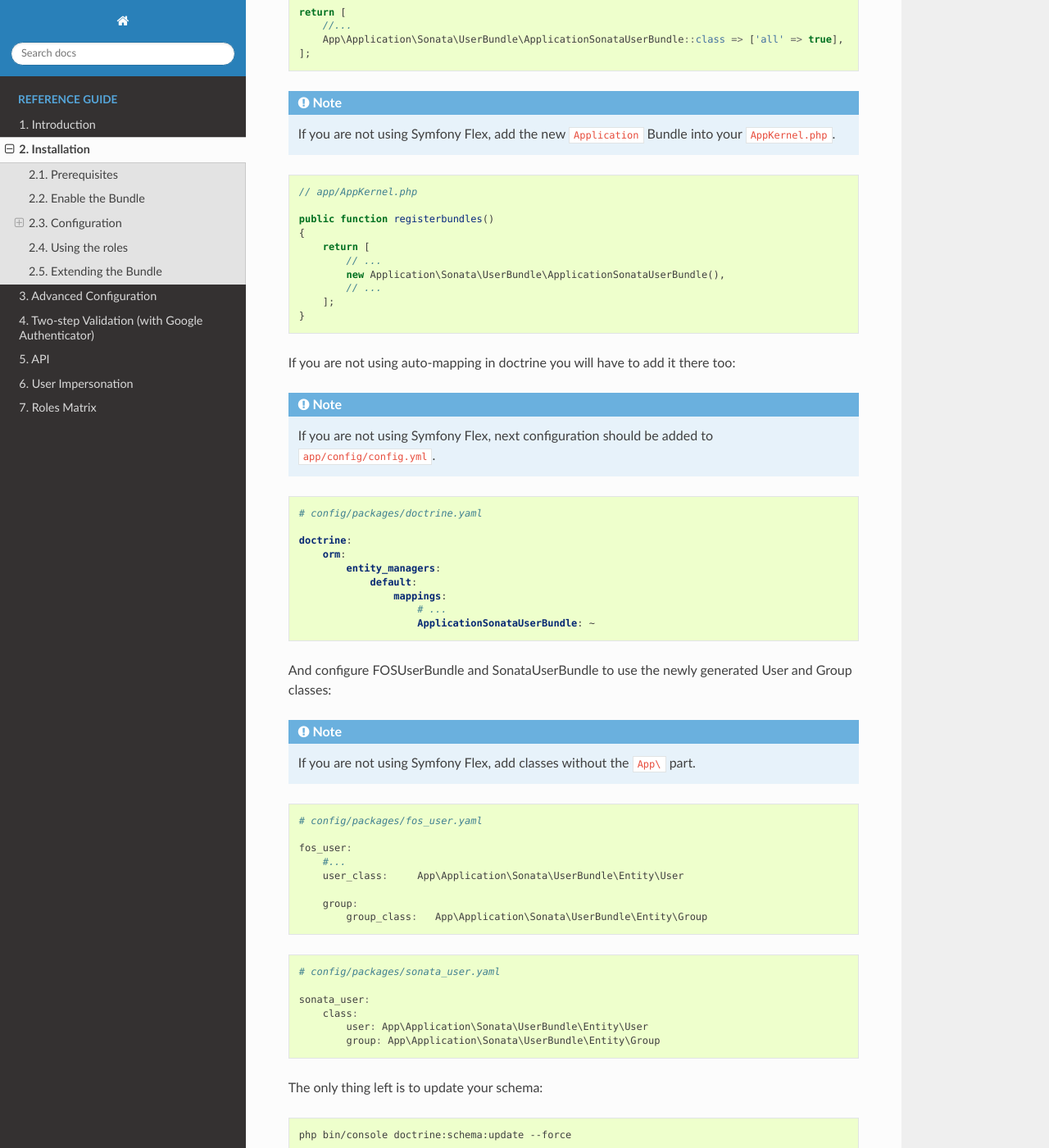
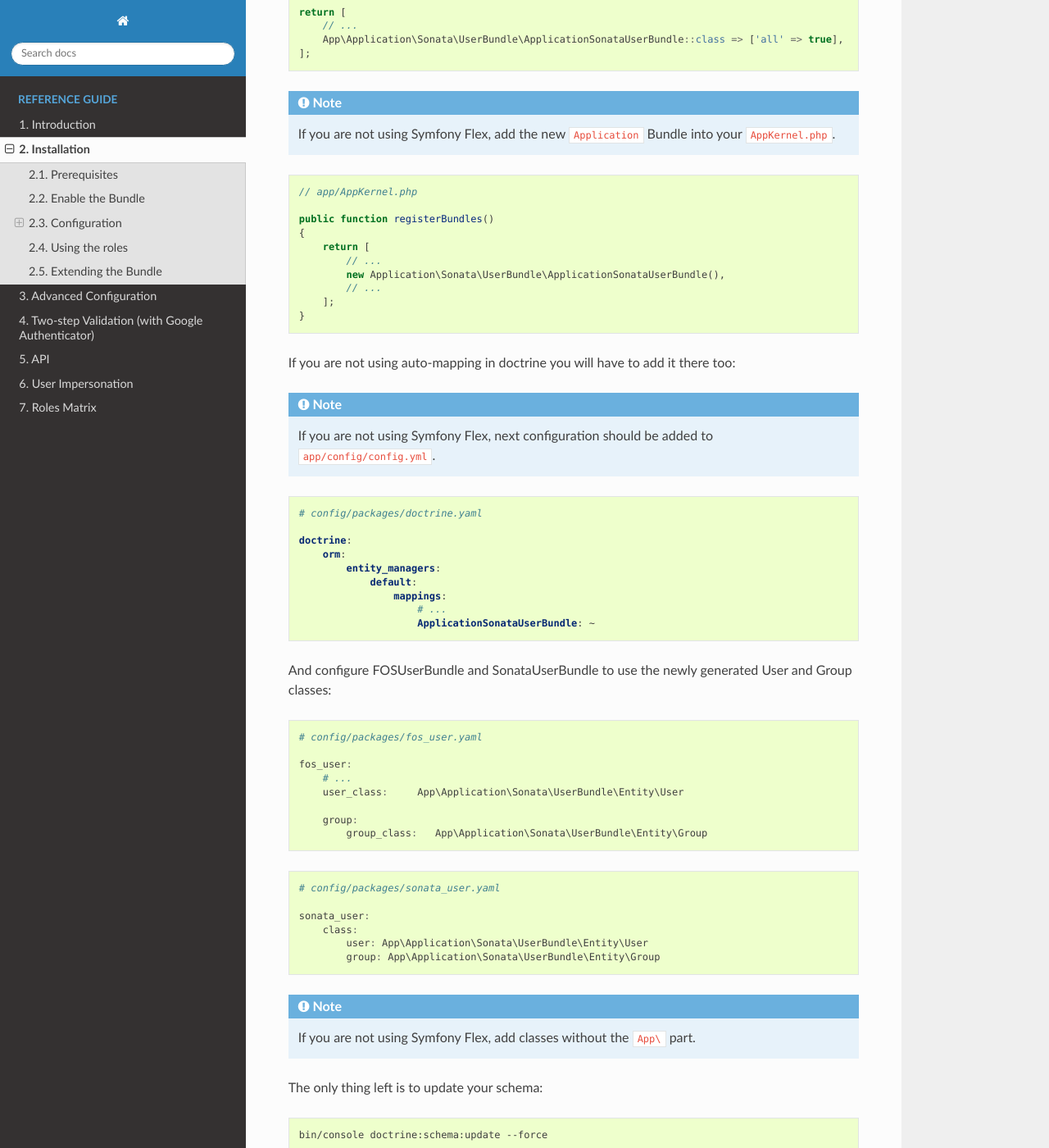
Before and after one commit to sonata-project/SonataUserBundle, a Sphinx documentation site: the page built from docs/reference/installation.rst, in a window 1280 px wide and 1400 px high, scrolled down 6124 px. Shown: the whole window at 82% size. Built offline with Sphinx 7.4.7 and the Read the Docs theme 2.0.0, drawn with Linux system fonts in a browser that asks for light colours; some of the changed text lies outside the part shown.

Commit message:
Fix docs

```diff
--- a/docs/reference/installation.rst
+++ b/docs/reference/installation.rst
@@ -40,7 +40,7 @@
     // config/bundles.php
 
     return [
-        //...
+        // ...
         Sonata\AdminBundle\SonataAdminBundle::class => ['all' => true],
         Sonata\CoreBundle\SonataCoreBundle::class => ['all' => true],
         Sonata\BlockBundle\SonataBlockBundle::class => ['all' => true],
@@ -58,7 +58,7 @@
 
     // app/AppKernel.php
 
-    public function registerbundles()
+    public function registerBundles()
     {
         return [
             new Sonata\AdminBundle\SonataAdminBundle(),
@@ -323,7 +323,7 @@
     // config/bundles.php
 
     return [
-        //...
+        // ...
         App\Application\Sonata\UserBundle\ApplicationSonataUserBundle::class => ['all' => true],
     ];
 
@@ -336,7 +336,7 @@
 
     // app/AppKernel.php
 
-    public function registerbundles()
+    public function registerBundles()
     {
         return [
             // ...
@@ -366,19 +366,12 @@
                         ApplicationSonataUserBundle: ~
 
 And configure FOSUserBundle and SonataUserBundle to use the newly generated
-User and Group classes:
-
-.. note::
-
-    If you are not using Symfony Flex, add classes without the ``App\``
-    part.
-
-.. code-block:: php
+User and Group classes::
 
     # config/packages/fos_user.yaml
 
     fos_user:
-        #...
+        # ...
         user_class:     App\Application\Sonata\UserBundle\Entity\User
 
         group:
@@ -393,8 +386,13 @@
             user: App\Application\Sonata\UserBundle\Entity\User
             group: App\Application\Sonata\UserBundle\Entity\Group
 
+.. note::
+
+    If you are not using Symfony Flex, add classes without the ``App\``
+    part.
+
 The only thing left is to update your schema:
 
 .. code-block:: bash
 
-    php bin/console doctrine:schema:update --force
+    bin/console doctrine:schema:update --force
```
